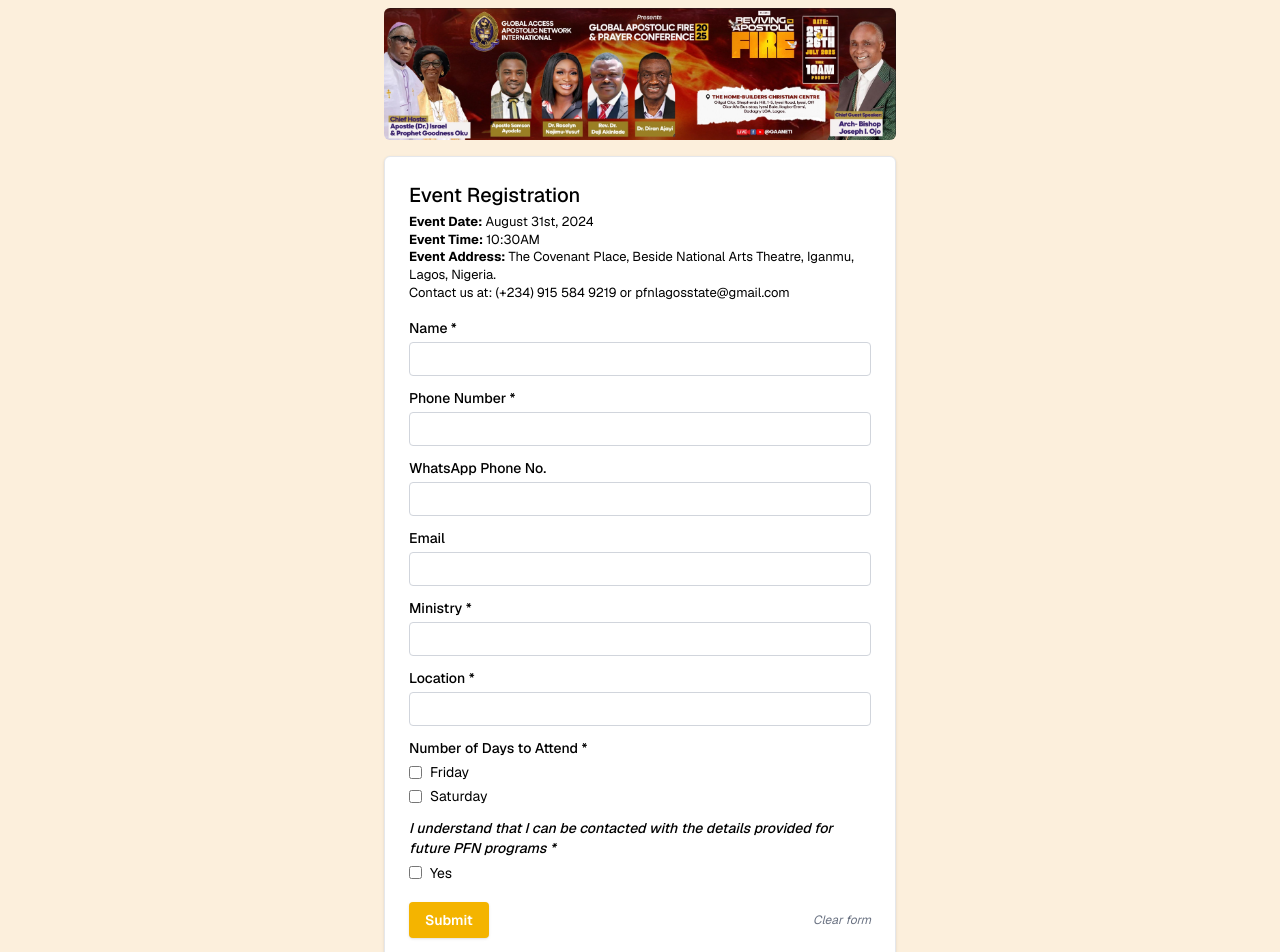
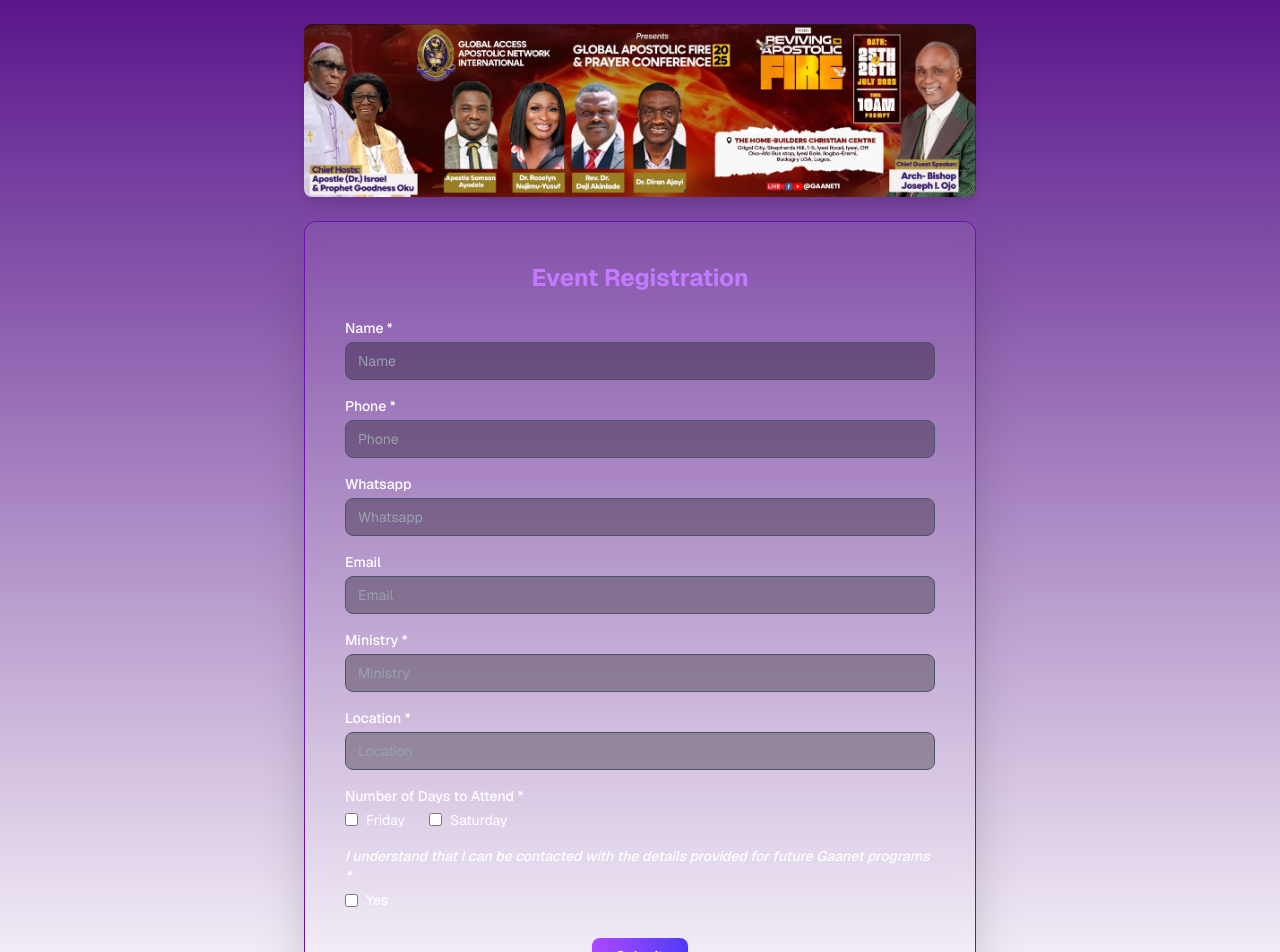
Before and after one commit to Elonatech-Projects/frontend, a Next.js app: page /register in a window 1280 px wide. Shown: the top 952 px of the page. Built offline with nearby package versions, Linux system fonts and the light colour scheme.

Commit message:
Update register page design and styles

```diff
--- a/src/app/register/page.tsx
+++ b/src/app/register/page.tsx
@@ -103,136 +103,60 @@ export default function RegisterPage() {
   };
 
   return (
-    <div className="min-h-screen bg-[#fcefdc] text-black py-2 px-2 flex flex-col items-center font-sans">
-      <div className="w-full max-w-lg mx-auto mb-4">
+    <div className="min-h-screen bg-gradient-to-b from-purple-900  text-white py-6 px-4 flex flex-col items-center font-sans">
+      <div className="w-full max-w-2xl mx-auto mb-6 text-center">
         <img
           src="/ganet.jpg"
           alt="Event Banner"
-          className="w-full rounded-md object-cover"
+          className="w-full rounded-lg object-cover shadow-lg"
         />
       </div>
 
       <form
         onSubmit={handleSubmit}
-        className="bg-white w-full max-w-lg p-4 sm:p-6 rounded-md shadow border border-gray-200"
+        className="backdrop-blur-sm bg-white/5 border border-purple-800 w-full max-w-2xl p-6 sm:p-10 rounded-xl shadow-2xl text-white"
       >
-        <h2 className="text-xl font-medium text-black text-left mb-1">
-          Event Registration
-        </h2>
+        <h2 className="text-2xl font-bold text-center mb-6 text-purple-400">Event Registration</h2>
 
-        <p className="text-[13px] leading-snug mb-4">
-          <strong>Event Date:</strong> August 31st, 2024<br />
-          <strong>Event Time:</strong> 10:30AM<br />
-          <strong>Event Address:</strong> The Covenant Place, Beside National Arts Theatre, Iganmu, Lagos, Nigeria.<br />
-          Contact us at: (+234) 915 584 9219 or pfnlagosstate@gmail.com
-        </p>
-
-        <div className="mb-3">
-          <label className="block text-sm font-medium mb-1">Name *</label>
+        {['name', 'phone', 'whatsapp', 'email', 'ministry', 'location'].map((field) => (
+          <div key={field} className="mb-4">
+            <label className="block text-sm font-medium mb-1 capitalize">{field} {['name','phone','ministry','location'].includes(field) ? '*' : ''}</label>
             <input
-            name="name"
-            required
-            value={formData.name}
+              name={field}
+              required={['name','phone','ministry','location'].includes(field)}
+              value={(formData as any)[field]}
               onChange={handleChange}
               disabled={loading}
-            className="w-full border border-gray-300 px-3 py-[6px] text-sm rounded"
+              className="w-full border border-gray-600 bg-black/30 text-white px-3 py-[8px] text-sm rounded-lg focus:outline-none focus:ring-2 focus:ring-purple-500 placeholder:text-gray-400"
+              placeholder={field.charAt(0).toUpperCase() + field.slice(1)}
             />
           </div>
+        ))}
 
-        <div className="mb-3">
-          <label className="block text-sm font-medium mb-1">Phone Number *</label>
-          <input
-            name="phone"
-            required
-            value={formData.phone}
-            onChange={handleChange}
-            disabled={loading}
-            className="w-full border border-gray-300 px-3 py-[6px] text-sm rounded"
-          />
-        </div>
-
-        <div className="mb-3">
-          <label className="block text-sm font-medium mb-1">WhatsApp Phone No.</label>
-          <input
-            name="whatsapp"
-            value={formData.whatsapp}
-            onChange={handleChange}
-            disabled={loading}
-            className="w-full border border-gray-300 px-3 py-[6px] text-sm rounded"
-          />
-        </div>
-
-        <div className="mb-3">
-          <label className="block text-sm font-medium mb-1">Email</label>
-          <input
-            name="email"
-            type="email"
-            value={formData.email}
-            onChange={handleChange}
-            disabled={loading}
-            className="w-full border border-gray-300 px-3 py-[6px] text-sm rounded"
-          />
-        </div>
-
-        <div className="mb-3">
-          <label className="block text-sm font-medium mb-1">Ministry *</label>
-          <input
-            name="ministry"
-            required
-            value={formData.ministry}
-            onChange={handleChange}
-            disabled={loading}
-            className="w-full border border-gray-300 px-3 py-[6px] text-sm rounded"
-          />
-        </div>
-
-        <div className="mb-3">
-          <label className="block text-sm font-medium mb-1">Location *</label>
-          <input
-            name="location"
-            required
-            value={formData.location}
-            onChange={handleChange}
-            disabled={loading}
-            className="w-full border border-gray-300 px-3 py-[6px] text-sm rounded"
-          />
-        </div>
-
-        <div className="mb-3">
+        <div className="mb-4">
           <label className="block text-sm font-medium mb-1">Number of Days to Attend *</label>
-          <div className="flex flex-col gap-1 text-sm">
-            <label className="inline-flex items-center">
+          <div className="flex gap-6 text-sm">
+            {['Friday', 'Saturday'].map((day) => (
+              <label key={day} className="inline-flex items-center">
                 <input
                   type="checkbox"
                   name="days"
-                value="Friday"
+                  value={day}
                   required={formData.days.length === 0}
-                checked={formData.days.includes('Friday')}
+                  checked={formData.days.includes(day)}
                   onChange={handleChange}
                   disabled={loading}
                   className="mr-2"
                 />
-              Friday
+                {day}
               </label>
-            <label className="inline-flex items-center">
-              <input
-                type="checkbox"
-                name="days"
-                value="Saturday"
-                required={formData.days.length === 0}
-                checked={formData.days.includes('Saturday')}
-                onChange={handleChange}
-                disabled={loading}
-                className="mr-2"
-              />
-              Saturday
-            </label>
+            ))}
           </div>
         </div>
 
-        <div className="mb-4">
+        <div className="mb-6">
           <label className="block text-sm font-medium mb-1 italic">
-            I understand that I can be contacted with the details provided for future PFN programs *
+            I understand that I can be contacted with the details provided for future Gaanet programs *
           </label>
           <label className="inline-flex items-center text-sm">
             <input
@@ -248,17 +172,16 @@ export default function RegisterPage() {
           </label>
         </div>
 
-        <div className="flex justify-between items-center">
+        <div className="flex justify-center">
           <button
             type="submit"
             disabled={loading}
-            className={`bg-[#f4b400] text-white text-sm font-semibold px-4 py-2 rounded shadow-sm hover:bg-[#d99a00] transition ${
+            className={`bg-gradient-to-r from-purple-500 to-indigo-600 hover:from-purple-600 hover:to-indigo-700 text-white text-sm font-semibold px-6 py-2 rounded-lg shadow-md transition duration-200 ease-in-out ${
               loading ? 'opacity-50 cursor-not-allowed' : ''
             }`}
           >
             {loading ? 'Submitting...' : 'Submit'}
           </button>
-          <span className="text-xs text-gray-500 italic">Clear form</span>
         </div>
       </form>
 
```
Lines whose indentation alone changed are shown as unchanged.
